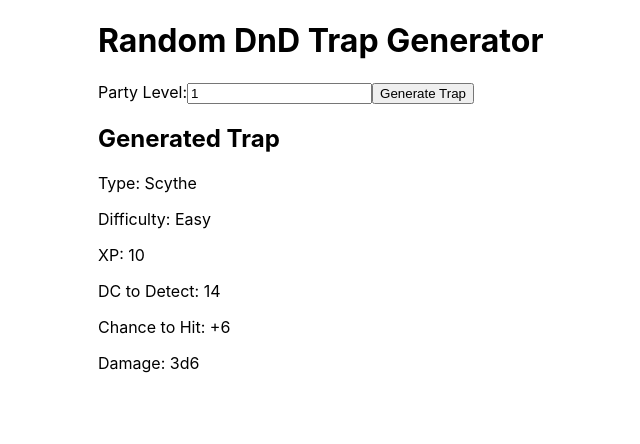
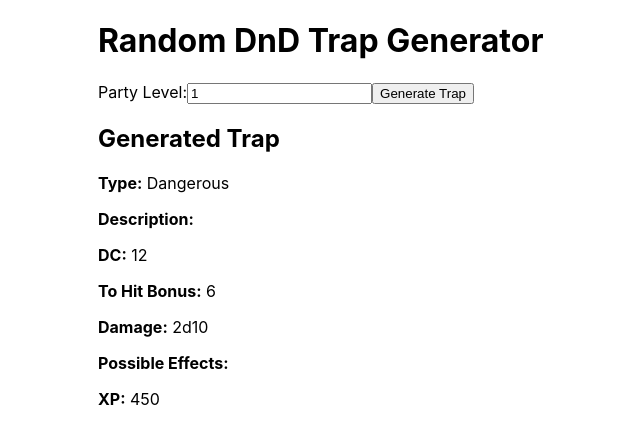
Before and after one commit to kostchei/traps-app, a React (Create React App) app: page / in a window 1280 px wide. Both pictures are taken after a click on the button "Generate Trap". Shown: the top 444 px of the page, without its empty margins (142-782 px from the left). Built offline with nearby package versions, Linux system fonts and the light colour scheme.

Commit message:
serious traps

```diff
--- a/src/App.js
+++ b/src/App.js
@@ -4,7 +4,7 @@
 
 
 // Available trap types.
-const TRAP_TYPES = ['Poison Dart', 'Scythe', 'Pit Trap'];
+
 
 // Generates a random trap type.
 function randomTrapType() {
@@ -12,52 +12,74 @@
   return TRAP_TYPES[index];
 }
 
-// Trap generation function. This takes into account the party level to generate an appropriate trap.
+// Available trap types.
+const TRAP_TYPES = ['Setback', 'Dangerous', 'Deadly'];
+
+// Trap details for different levels and types.
+const TRAP_DETAILS = {
+  '1-4': {
+    'Setback': { dc: 10, toHit: 3, damage: '1d10', xp: 25, description: '(snare, net, simple pit)', effects: 'Chance of restraint, exhaustion' },
+    'Dangerous': { dc: 12, toHit: 6, damage: '2d10', xp: 450, description: '(rolling ball, falling block, slashing scythe blade, spiked pit)', effects: 'Chance of injury- crush, slash, pierce' },
+    'Deadly': { dc: 16, toHit: 9, damage: '4d10', xp: 1800, description: '(poisoned spikes, diseased surface, gas)', effects: 'Chance of poison, disease' }
+  },
+  '5-10': {
+    'Setback': { dc: 10, toHit: 4, damage: '2d10', xp: 200, description: '(rolling ball, falling block, slashing scythe blade, spiked pit)', effects: 'Chance of injury- crush, slash, pierce' },
+    'Dangerous': { dc: 12, toHit: 7, damage: '4d10', xp: 1100, description: '(poisoned spikes, diseased surface, gas)', effects: 'Chance of poison, disease' },
+    'Deadly': { dc: 17, toHit: 10, damage: '10d10', xp: 10000, description: '(filling pit, filling room with water or sand, crushing, gas)', effects: 'Chance of drowning/suffocation' }
+  },
+  '11-16': {
+    'Setback': { dc: 11, toHit: 4, damage: '4d10', xp: 700, description: '(poisoned spikes, diseased surface, gas)', effects: 'Chance of poison, disease' },
+    'Dangerous': { dc: 12, toHit: 7, damage: '10d10', xp: 2300, description: '(filling pit, filling room with water or sand, crushing, gas)', effects: 'Chance of drowning/suffocation' },
+    'Deadly': { dc: 19, toHit: 11, damage: '18d10', xp: 25000, description: '(magic, fire, acid)', effects: 'Chance of soul destruction, petrification or complete disintegration' }
+  },
+  '17-20': {
+    'Setback': { dc: 11, toHit: 5, damage: '10d10', xp: 1800, description: '(filling pit, filling room with water or sand, crushing, gas)', effects: 'Chance of drowning/suffocation' },
+    'Dangerous': { dc: 12, toHit: 8, damage: '18d10', xp: 8400, description: '(magic, fire, acid)', effects: 'Chance of soul destruction, petrification or complete disintegration' },
+    'Deadly': { dc: 20, toHit: 12, damage: '24d10', xp: 10000, description: '(magic, fire, acid)', effects: 'Chance of soul destruction, petrification or complete disintegration' }
+  }
+};
+
+
+
+
+// Get level range.
+function getLevelRange(level) {
+  if (level <= 4) {
+    return '1-4';
+  } else if (level <= 10) {
+    return '5-10';
+  } else if (level <= 16) {
+    return '11-16';
+  } else {
+    return '17-20';
+  }
+}
+
+// Trap generation function.
 function generateTrap(level) {
-  let difficulty, xp, dc, toHit, damage, type;
+  let type = randomTrapType();
+  let levelRange = getLevelRange(level);
 
-  type = randomTrapType();
+  let details = TRAP_DETAILS[levelRange][type];
 
-  if (level <= 4) {
-    difficulty = 'Easy';
-    xp = 10;
-    dc = 14;
-    toHit = 6;
-    damage = '3d6';
-  } else if (level <= 10) {
-    difficulty = 'Medium';
-    xp = 50;
-    dc = 16;
-    toHit = 8;
-    damage = '4d6';
-  } else if (level <= 15) {
-    difficulty = 'Hard';
-    xp = 100;
-    dc = 18;
-    toHit = 10;
-    damage = '6d6';
-  } else {
-    difficulty = 'Deadly';
-    xp = 200;
-    dc = 20;
-    toHit = 12;
-    damage = '8d6';
-  }
+  let { dc, toHit, damage, xp } = details;
 
-  return { type, difficulty, xp, dc, toHit, damage };
+  return { type, dc, toHit, damage, xp };
 }
+
 
 // Trap component. This displays the generated trap to the user.
 function Trap({ trap }) {
   return (
     <div>
       <h2>Generated Trap</h2>
-      <p>Type: {trap.type}</p>
-      <p>Difficulty: {trap.difficulty}</p>
-      <p>XP: {trap.xp}</p>
-      <p>DC to Detect: {trap.dc}</p>
-      <p>Chance to Hit: +{trap.toHit}</p>
-      <p>Damage: {trap.damage}</p>
+      <p><strong>Type:</strong> {trap.type}</p>
+      <p><strong>Description:</strong> {trap.description}</p>
+      <p><strong>DC:</strong> {trap.dc}</p>
+      <p><strong>To Hit Bonus:</strong> {trap.toHit}</p>
+      <p><strong>Damage:</strong> {trap.damage}</p>
+      <p><strong>Possible Effects:</strong> {trap.effects}</p>
+      <p><strong>XP:</strong> {trap.xp}</p>
     </div>
   );
 }
```
